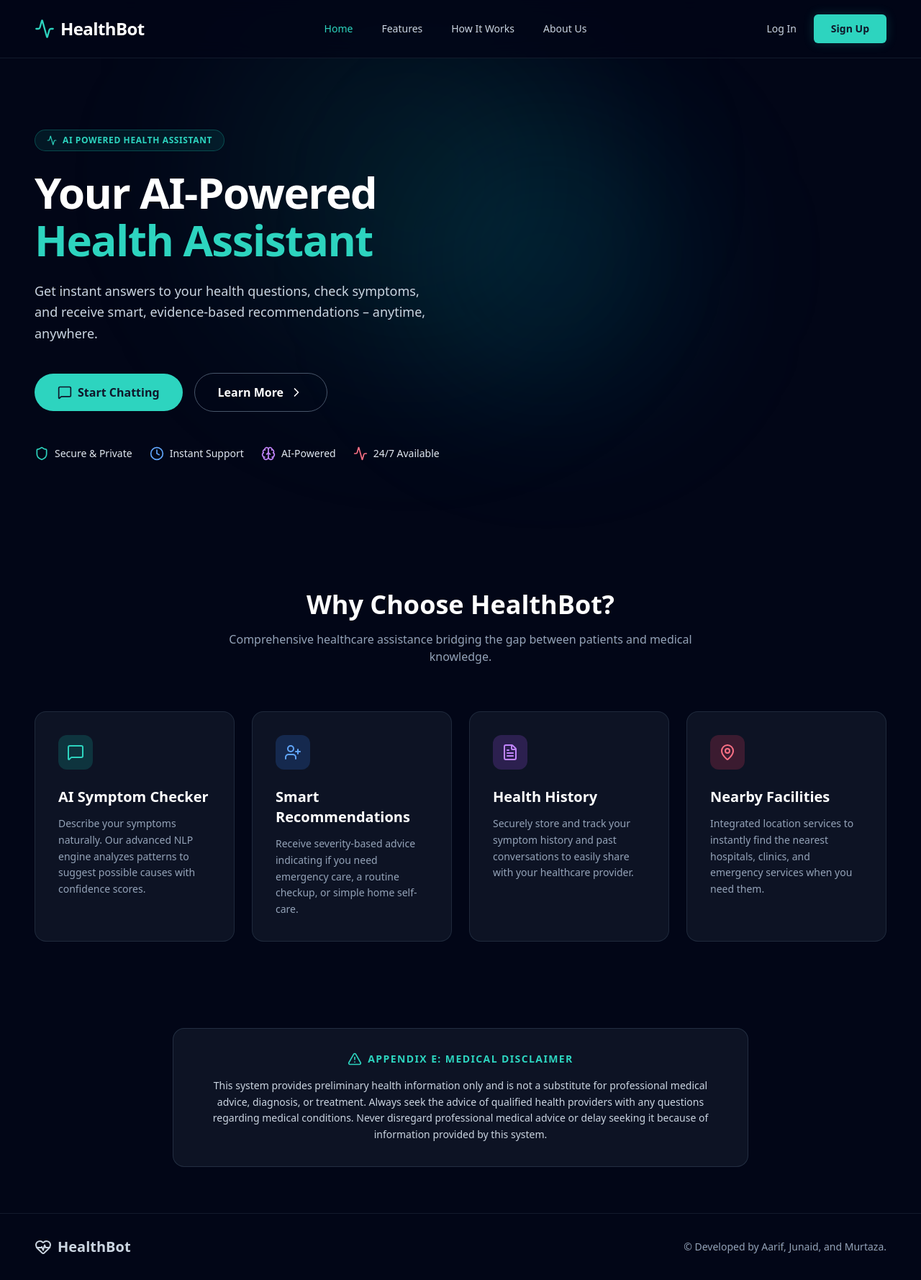
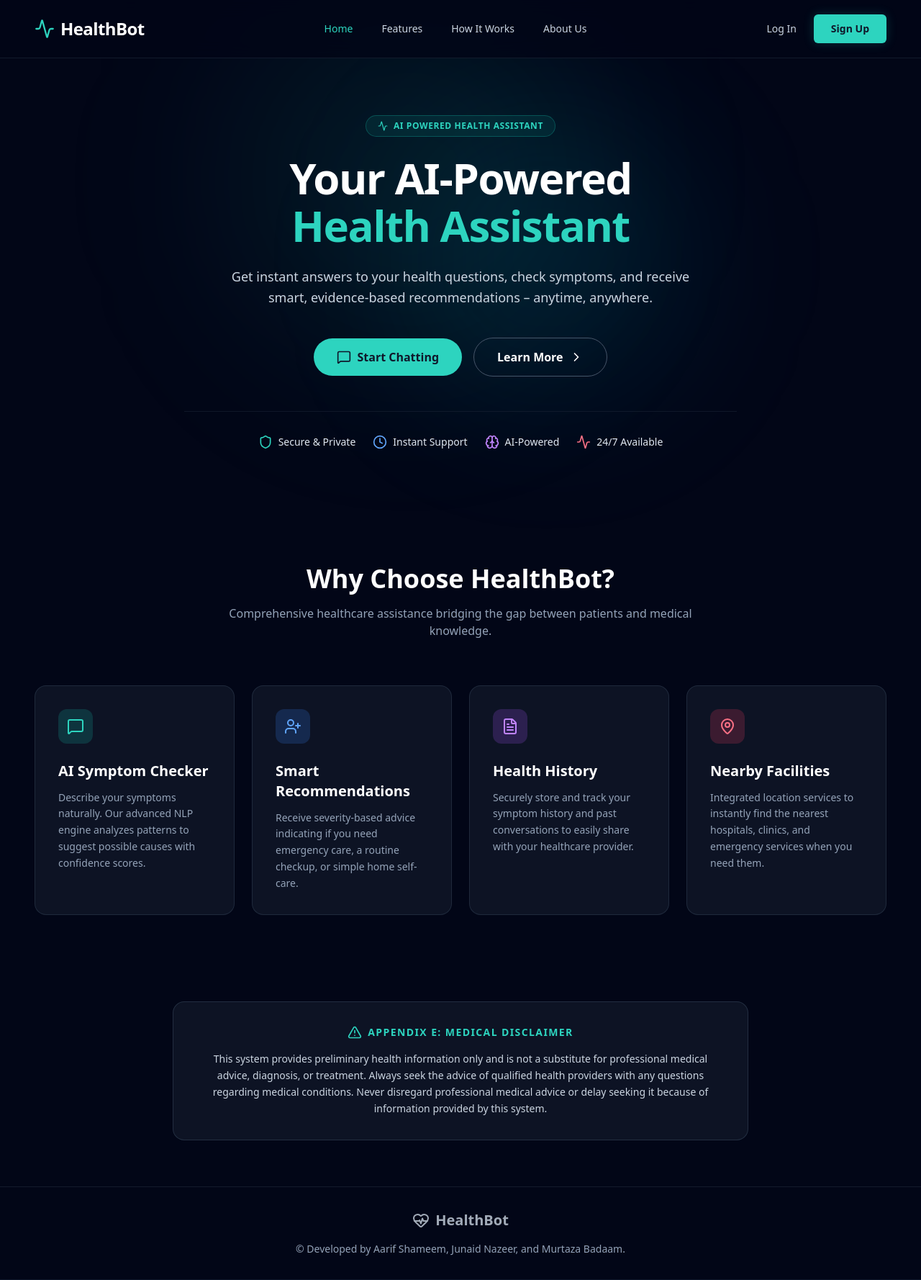
Before and after one commit to junaidnazeer/HealthBot-fullstack, a React (Create React App) app in the folder frontend/: page / in a window 1280 px wide. Shown: the whole page at 72% size. Built offline with nearby package versions, Linux system fonts and the light colour scheme.

Commit message:
style: centered hero section and updated footer text

```diff
--- a/frontend/src/pages/home.js
+++ b/frontend/src/pages/home.js
@@ -68,10 +68,8 @@ export default function Home() {
         </div>
       </nav>
 
-      {/* Hero Section - 50/50 Split (Left Aligned Text, Right Side Empty) */}
-      <main className="relative pt-40 pb-20 px-12 max-w-[1400px] mx-auto flex flex-row items-center gap-12 z-10">
-        {/* Hero Left Content */}
-        <div className="flex-1 text-left">
+      {/* Hero Section - Centered Layout */}
+      <main className="relative pt-40 pb-20 px-12 max-w-[1000px] mx-auto flex flex-col items-center text-center z-10">
         {/* Top Badge matching the photo */}
         <div className="inline-flex items-center gap-2 px-4 py-1.5 rounded-full border border-teal-500/30 bg-teal-500/10 text-teal-400 text-xs font-bold tracking-wider mb-6">
           <Activity size={14} />
@@ -83,12 +81,12 @@ export default function Home() {
           <span className="text-teal-400">Health Assistant</span>
         </h1>
 
-          <p className="text-lg text-slate-300 mb-10 leading-relaxed max-w-xl">
+        <p className="text-lg text-slate-300 mb-10 leading-relaxed max-w-2xl mx-auto">
           Get instant answers to your health questions, check symptoms, and
           receive smart, evidence-based recommendations – anytime, anywhere.
         </p>
 
-          <div className="flex flex-row items-center gap-4 mb-12">
+        <div className="flex flex-row items-center justify-center gap-4 mb-12">
           <Link
             to="/chat"
             className="px-8 py-3.5 text-base font-bold text-slate-900 bg-teal-400 hover:bg-teal-300 rounded-full transition-all flex items-center gap-2"
@@ -102,8 +100,8 @@ export default function Home() {
           </button>
         </div>
 
-          {/* Trust Badges matching the photo (+ 24/7 Added) */}
-          <div className="flex flex-row items-center gap-6">
+        {/* Trust Badges (+ 24/7 Added) - Centered */}
+        <div className="flex flex-row items-center justify-center gap-6 pt-8 border-t border-slate-800/50 w-full max-w-3xl mx-auto">
           <div className="flex items-center gap-2">
             <Shield className="h-5 w-5 text-teal-400" />
             <span className="text-sm font-medium text-slate-200">
@@ -128,12 +126,6 @@ export default function Home() {
               24/7 Available
             </span>
           </div>
-          </div>
-        </div>
-
-        {/* Hero Right Content - Empty Space ready for Chatbot Preview */}
-        <div className="flex-1 h-[500px]">
-          {/* Leaving this completely empty so the 50/50 layout is preserved exactly like the photo */}
         </div>
       </main>
 
@@ -232,16 +224,16 @@ export default function Home() {
         </div>
       </div>
 
-      {/* Footer matching the photo with the requested text update */}
+      {/* Footer with updated centered text */}
       <footer className="border-t border-slate-800/60 py-8 px-12">
-        <div className="max-w-[1400px] mx-auto flex flex-row items-center justify-between">
-          <div className="flex items-center gap-2">
+        <div className="max-w-[1400px] mx-auto flex flex-col items-center justify-center gap-4">
+          <div className="flex items-center gap-2 opacity-80">
             <HeartPulse className="h-6 w-6 text-slate-300" />
             <span className="text-xl font-bold text-slate-300">HealthBot</span>
           </div>
 
-          <p className="text-slate-400 text-sm">
-            © Developed by Aarif, Junaid, and Murtaza.
+          <p className="text-slate-400 text-sm font-medium text-center">
+            © Developed by Aarif Shameem, Junaid Nazeer, and Murtaza Badaam.
           </p>
         </div>
       </footer>
```
Lines whose indentation alone changed are shown as unchanged.
